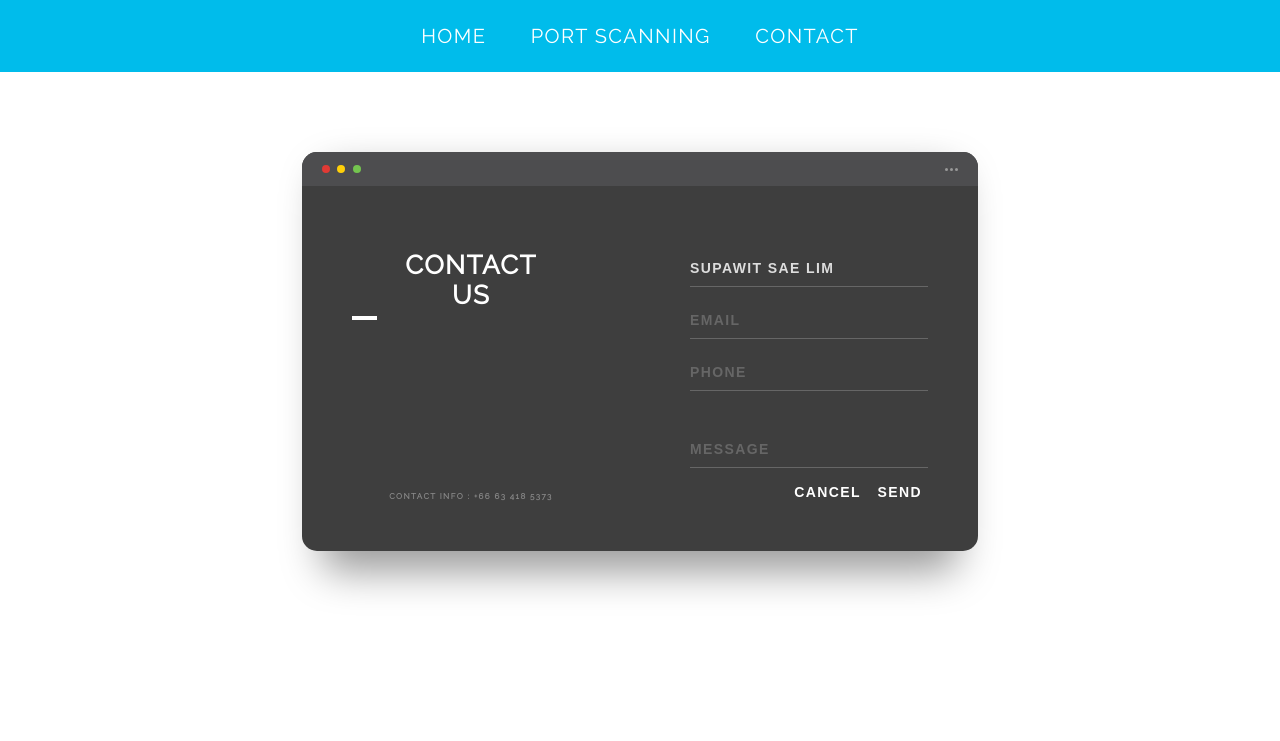
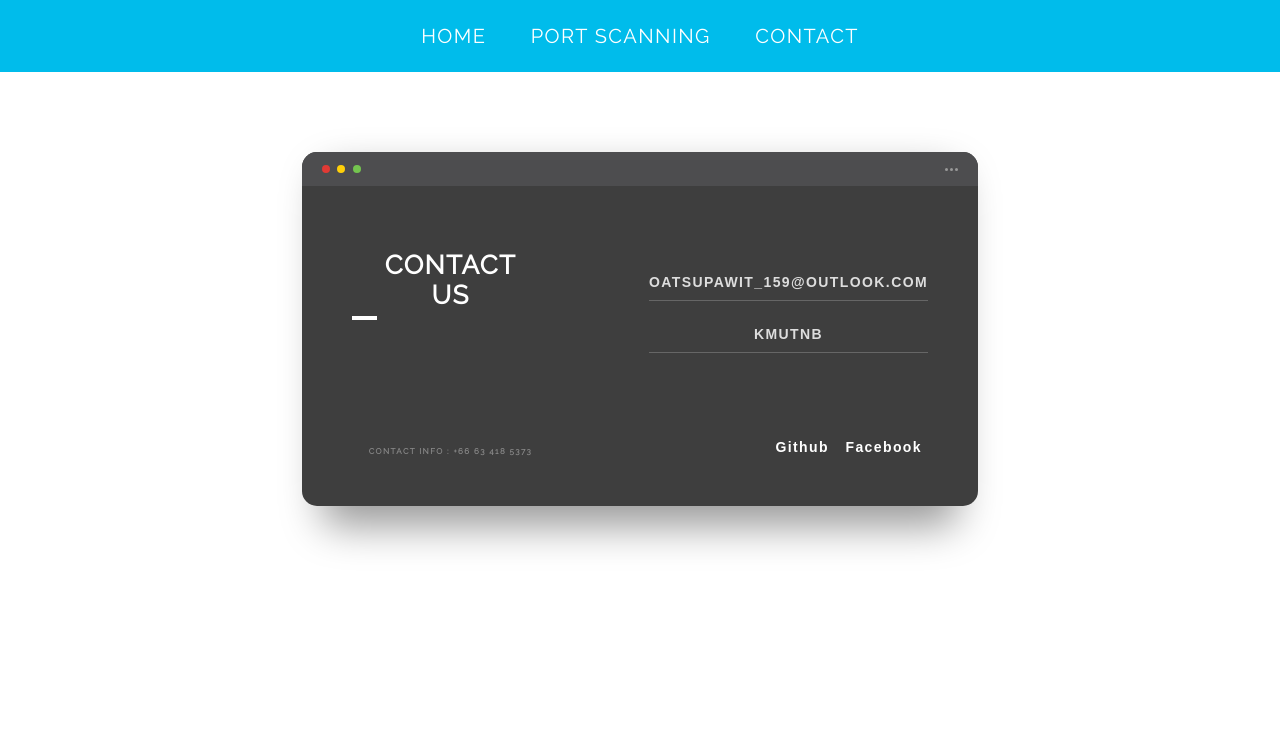
Before and after one commit to SupawitSaelim/CyberTrace, a Flask app: page /contact in a window 1280 px wide. Shown: the top 741 px of the page. Run offline with Flask 3, Linux system fonts and the light colour scheme; some web fonts are replaced.

Commit message:
add contact and validation of IP input.

```diff
--- a/app.py
+++ b/app.py
@@ -1,6 +1,9 @@
 from flask import Flask, render_template, request
 from scanner.port_scanner import scan_port
 from flask import jsonify
+import smtplib
+from email.mime.text import MIMEText
+from email.mime.multipart import MIMEMultipart
 
 app = Flask(__name__, static_folder='static', template_folder='templates')
 
@@ -34,5 +37,7 @@ def scan():
 
 
 
+
+
 if __name__ == "__main__":
     app.run(debug=True)
--- a/templates/contact.html
+++ b/templates/contact.html
@@ -286,28 +286,28 @@
           <div class="screen-body-item">
             <div class="app-form">
               <div class="app-form-group">
-                <input class="app-form-control" placeholder="NAME" value="SUPAWIT SAE LIM">
+                <p class="app-form-control" style="font-family: 'Sukhumvit', sans-serif;">oatsupawit_159@outlook.com</p>
               </div>
               <div class="app-form-group">
-                <input class="app-form-control" placeholder="EMAIL" type="email">
+                <p class="app-form-control" style="font-family: 'Sukhumvit', sans-serif;">KMUTNB</p>
               </div>
-              <div class="app-form-group">
-                <input class="app-form-control" placeholder="PHONE" type="number">
-              </div>
-              <div class="app-form-group message">
-                <input class="app-form-control" placeholder="MESSAGE" type="text">
-              </div>
-              <div class="app-form-group buttons">
-                <button class="app-form-button">CANCEL</button>
-                <button class="app-form-button">SEND</button>
-              </div>
+             <br><br><br><br><br>
+             <div class="app-form-group buttons">
+              <button class="app-form-button" onclick="openUrl('https://github.com/SupawitSaelim')">Github</button>
+              <button class="app-form-button" onclick="openUrl('https://www.facebook.com/oatmealll')">Facebook</button>
+            </div>
             </div>
           </div>
         </div>
       </div>
     </div>
+</body>
+<script>
+  function openUrl(url) {
+      var win = window.open(url, '_blank');
+      win.focus();
+  }
+</script>
 
 
-</body>
-
 </html>
```
Also changed, not shown: templates/scanning.html (+12 -2 lines).
